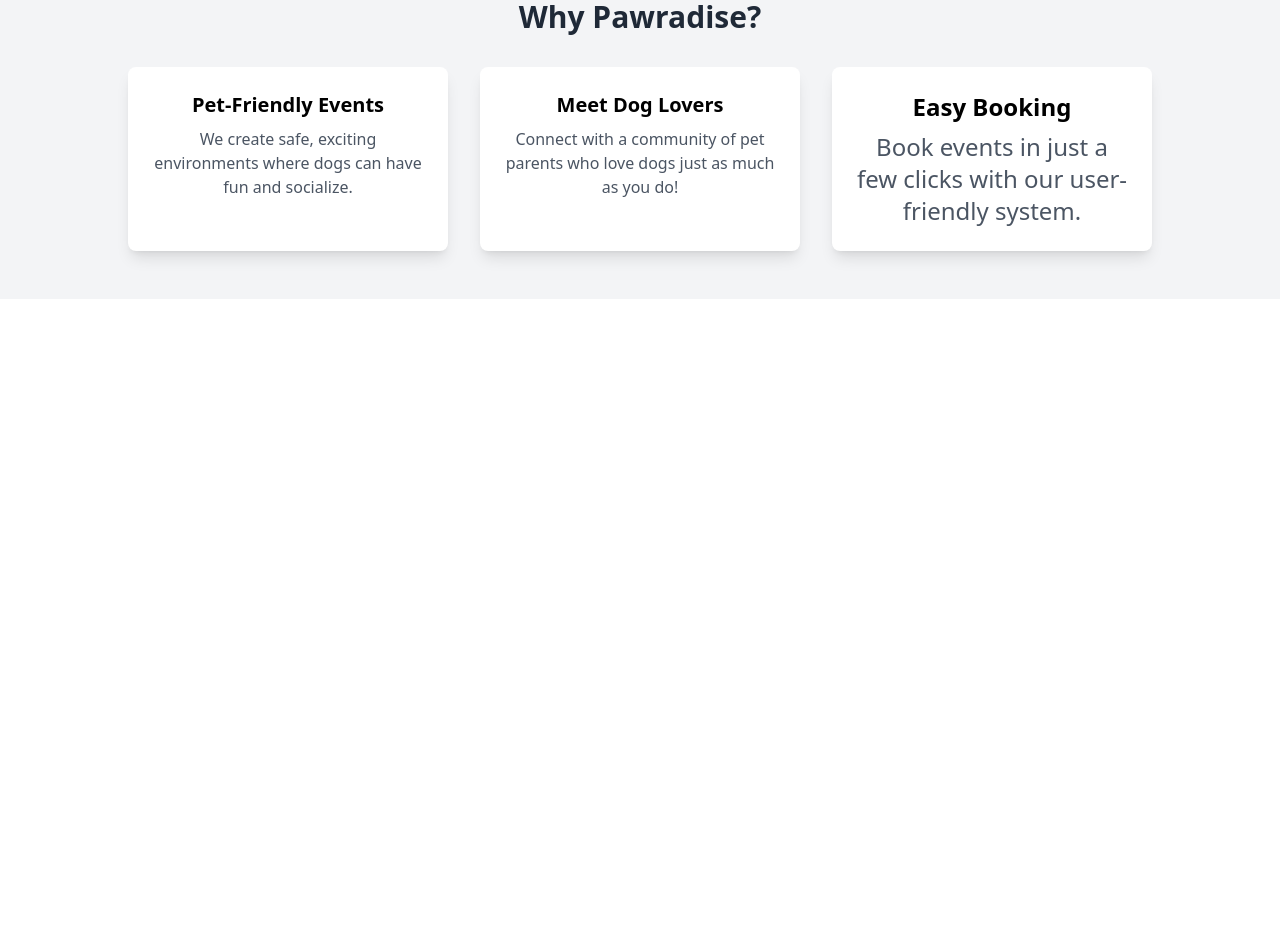
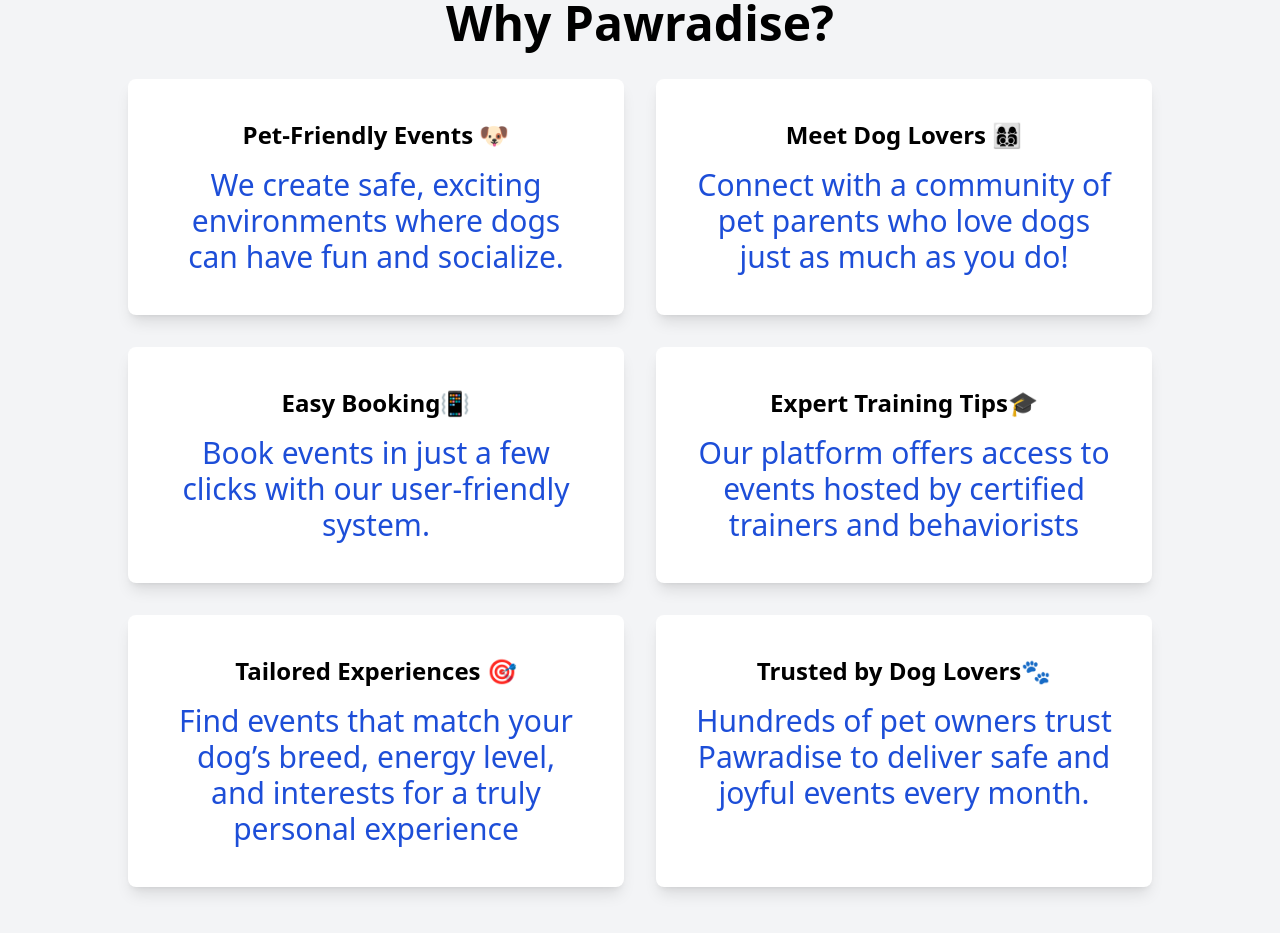
Before and after one commit to JANE-dot978/pawradisefrontend, a React (Create React App) app in the folder pawradise-event-system/: page / in a window 1280 px wide. Shown: the part 2160-3093 px from the top of the page. Before the commit the page ends 2459 px from the top, so only its background shows below. Built offline with nearby package versions, Linux system fonts and the light colour scheme.

Commit message:
Added nd styled a full why pawradise section with six cards highlighting platform features

```diff
--- a/pawradise-event-system/src/components/Home.js
+++ b/pawradise-event-system/src/components/Home.js
@@ -57,20 +57,35 @@
 
 {/* WHY PAWRADISE Section */}
 <section className="bg-gray-100 py-12 px-6 text-center">
-  <h2 className="text-3xl font-extrabold mb-8 text-gray-800">Why Pawradise?</h2>
-  <div className="grid md:grid-cols-3 gap-8 max-w-5xl mx-auto">
-    <div className="bg-white p-6 rounded-lg shadow-lg">
-      <h3 className="text-xl font-bold mb-2">Pet-Friendly Events</h3>
-      <p className="text-gray-600">We create safe, exciting environments where dogs can have fun and socialize.</p>
+  <h2 className="text-5xl font-extrabold mb-8 text-black">Why Pawradise?</h2>
+  <div className="grid md:grid-cols-2 gap-8 max-w-5xl mx-auto">
+    <div className="bg-white p-10 rounded-lg shadow-lg">
+      <h3 className="text-2xl font-bold mb-4">Pet-Friendly Events 🐶</h3>
+      <p className="text-blue-700 text-3xl">We create safe, exciting environments where dogs can have fun and socialize.</p>
     </div>
-    <div className="bg-white p-6 rounded-lg shadow-lg">
-      <h3 className="text-xl font-bold mb-2">Meet Dog Lovers</h3>
-      <p className="text-gray-600">Connect with a community of pet parents who love dogs just as much as you do!</p>
+    <div className="bg-white p-10 rounded-lg shadow-lg">
+      <h3 className="text-2xl font-bold mb-4">Meet Dog Lovers 👩‍👩‍👦‍👦</h3>
+      <p className="text-blue-700 text-3xl">Connect with a community of pet parents who love dogs just as much as you do!</p>
     </div>
-    <div className="bg-white p-6 rounded-lg shadow-lg">
-      <h3 className="text-2xl font-bold mb-2">Easy Booking</h3>
-      <p className="text-gray-600 text-2xl">Book events in just a few clicks with our user-friendly system.</p>
+    <div className="bg-white p-10 rounded-lg shadow-lg">
+      <h3 className="text-2xl font-bold mb-4">Easy Booking📳</h3>
+      <p className="text-blue-700 text-3xl">Book events in just a few clicks with our user-friendly system.</p>
     </div>
+    <div className="bg-white p-10 rounded-lg shadow-lg">
+  <h3 className="text-2xl font-bold mb-4">Expert Training Tips🎓</h3>
+  <p className=" text-blue-700 text-3xl">
+    Our platform offers access to events hosted by certified trainers and behaviorists
+  </p>
+</div>
+<div className="bg-white p-10 rounded-lg shadow-lg">
+      <h3 className="text-2xl font-bold mb-4">Tailored Experiences 🎯</h3>
+      <p className="text-blue-700 text-3xl">Find events that match your dog’s breed, energy level, and interests for a truly personal experience</p>
+    </div>
+    <div className="bg-white p-10 rounded-lg shadow-lg">
+      <h3 className="text-2xl font-bold mb-4"> Trusted by Dog Lovers🐾</h3>
+      <p className="text-blue-700 text-3xl">Hundreds of pet owners trust Pawradise to deliver safe and joyful events every month.</p>
+    </div>
+
   </div>
 </section>
 
```
